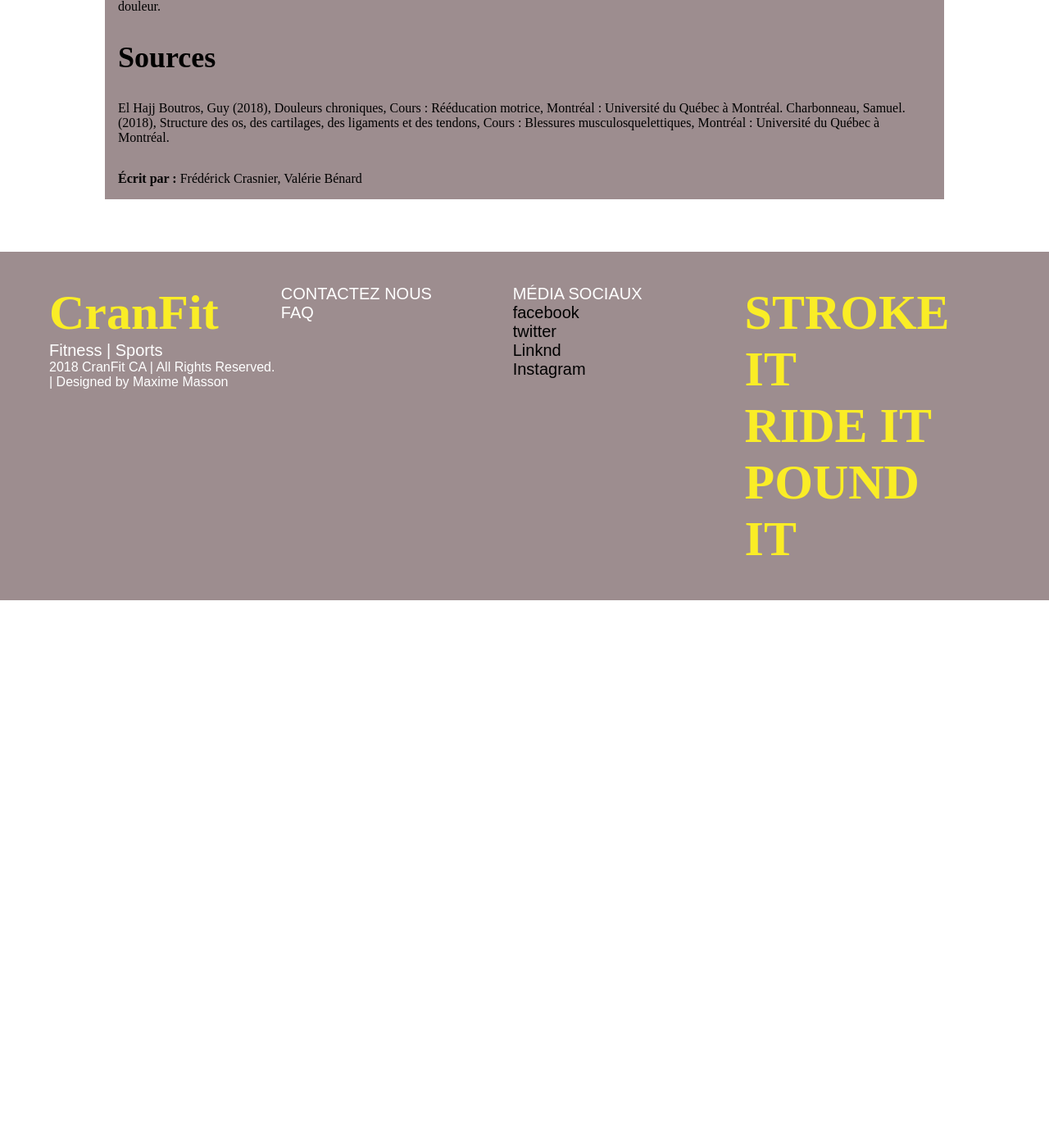
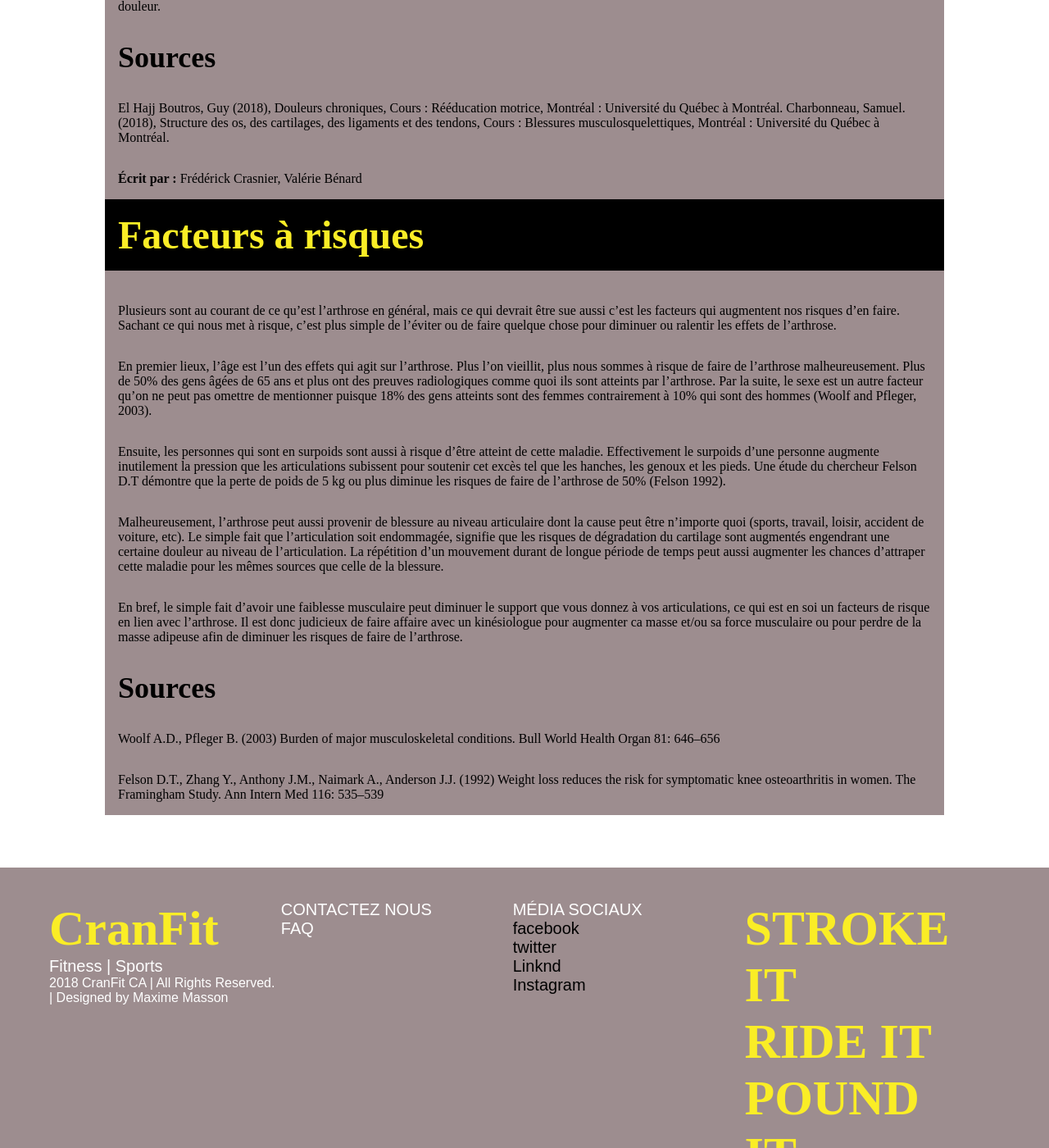
Before and after one commit to MrMasson/cranfit, a Jekyll site: the page built from blog.md, in a window 1280 px wide and 1400 px high, scrolled down 3193 px. Shown: the whole window at 82% size. Built offline with Jekyll 4.4.1, drawn with Linux system fonts in a browser that asks for light colours; before the commit the page ends 3925 px from its top, so only the background shows below that.

Commit message:
Ajout 4eme blog

```diff
--- a/blog.md
+++ b/blog.md
@@ -71,3 +71,25 @@ Charbonneau, Samuel. (2018), Structure des os, des cartilages, des ligaments et
 
 
 **Écrit par :** Frédérick Crasnier, Valérie Bénard
+
+
+
+
+## Facteurs à risques
+
+Plusieurs sont au courant de ce qu’est l’arthrose en général, mais ce qui devrait être sue aussi c’est les facteurs qui augmentent nos risques d’en faire. Sachant ce qui nous met à risque, c’est plus simple de l’éviter ou de faire quelque chose pour diminuer ou ralentir les effets de l’arthrose.
+
+En premier lieux, l’âge est l’un des effets qui agit sur l’arthrose. Plus l’on vieillit, plus nous sommes à risque de faire de l’arthrose malheureusement. Plus de 50% des gens âgées de 65 ans et plus ont des preuves radiologiques comme quoi ils sont atteints par l’arthrose. Par la suite, le sexe est un autre facteur qu’on ne peut pas omettre de mentionner puisque 18% des gens atteints sont des femmes contrairement à 10% qui sont des hommes (Woolf and Pfleger, 2003).
+
+Ensuite, les personnes qui sont en surpoids sont aussi à risque d’être atteint de cette maladie. Effectivement le surpoids d’une personne augmente inutilement la pression que les articulations subissent pour soutenir cet excès tel que les hanches, les genoux et les pieds. Une étude du chercheur Felson D.T démontre que la perte de poids de 5 kg ou plus diminue les risques de faire de l’arthrose de 50% (Felson 1992).
+
+Malheureusement, l’arthrose peut aussi provenir de blessure au niveau articulaire dont la cause peut être n’importe quoi (sports, travail, loisir, accident de voiture, etc). Le simple fait que l’articulation soit endommagée, signifie que les risques de dégradation du cartilage sont augmentés engendrant une certaine douleur au niveau de l’articulation. La répétition d’un mouvement durant de longue période de temps peut aussi augmenter les chances d’attraper cette maladie pour les mêmes sources que celle de la blessure.
+
+En bref, le simple fait d’avoir une faiblesse musculaire peut diminuer le support que vous donnez à vos articulations, ce qui est en soi un facteurs de risque en lien avec l’arthrose. Il est donc judicieux de faire affaire avec un kinésiologue pour augmenter ca masse et/ou sa force musculaire ou pour perdre de la masse adipeuse afin de diminuer les risques de faire de l’arthrose.
+
+
+### Sources
+
+Woolf A.D., Pfleger B. (2003) Burden of major musculoskeletal conditions. Bull World Health Organ 81: 646–656
+
+Felson D.T., Zhang Y., Anthony J.M., Naimark A., Anderson J.J. (1992) Weight loss reduces the risk for symptomatic knee osteoarthritis in women. The Framingham Study. Ann Intern Med 116: 535–539
```
